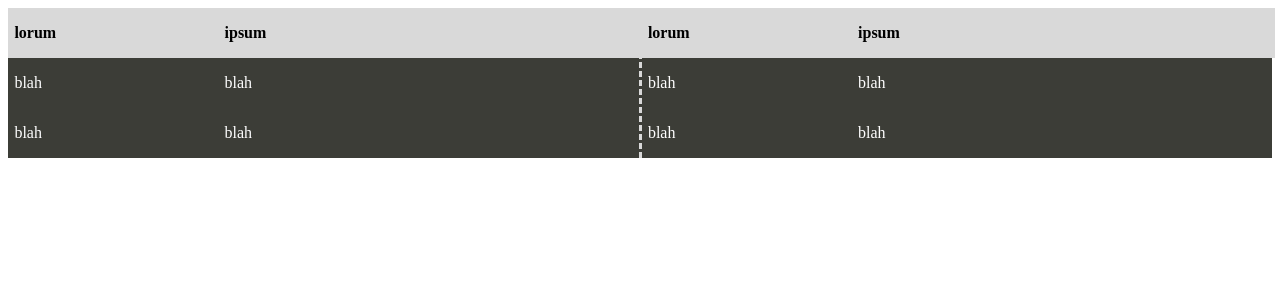
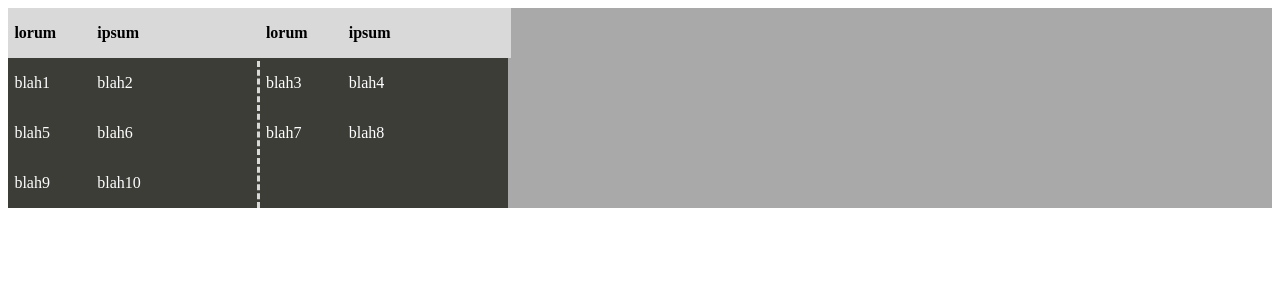
Before and after one commit to roclame12/ShadowSheet, a React (Vite) app: page / in a window 1280 px wide. Shown: the top 300 px of the page. Built offline with nearby package versions, Linux system fonts and the light colour scheme.

Commit message:
Small refactor that uses the right formula

```diff
--- a/src/App.tsx
+++ b/src/App.tsx
@@ -14,18 +14,26 @@ function App() {
 
   return (
     <main style={{backgroundColor: "darkgray"}}>
-        <Table header={["lorum", "ipsum"]} colTemplate="1fr 2fr" columns={2}>
+        <Table header={["lorum", "ipsum"]} colTemplate="1fr 2fr" columns={2} style={{width: "500px"}}>
             <Row>
-                <p>blah</p>
-                <p>blah</p>
+                <p>blah1</p>
+                <p>blah2</p>
             </Row>
             <Row>
-                <p>blah</p>
-                <p>blah</p>
+                <p>blah3</p>
+                <p>blah4</p>
             </Row>
             <Row>
-                <p>blah</p>
-                <p>blah</p>
+                <p>blah5</p>
+                <p>blah6</p>
+            </Row>
+            <Row>
+                <p>blah7</p>
+                <p>blah8</p>
+            </Row>
+            <Row>
+                <p>blah9</p>
+                <p>blah10</p>
             </Row>
         </Table>
 
--- a/src/components/Table.tsx
+++ b/src/components/Table.tsx
@@ -1,4 +1,4 @@
-import React, { ReactElement } from 'react';
+import React, { ReactElement, CSSProperties } from 'react';
 import "../CSS/components/Table.css"
 
 export interface TableProps {
@@ -6,12 +6,11 @@ export interface TableProps {
     header: string[];                           // the header for each column
     colTemplate: string;                        // The template on how the rows should be displayed. Uses grid-template-columns
     columns?: number;                           // the amount of columns that the table should display at once
+    style?: CSSProperties;
 }
 
 
-interface RowProps {
-    children: ReactElement[]  // the Child elements of the
-}
+interface RowProps { children: ReactElement[] }
 
 export function Row(props: RowProps) {
     return (
@@ -59,20 +58,21 @@ function Column(
 export default function Table(props: TableProps) {
     const components: Array<ReactElement> = []
     const numColumns = props.columns === undefined ? 1 : props.columns;
+    const tableStyle = props.style === undefined ? {} : props.style;
 
     for (let i = 0; i < numColumns; i++) {
         components.push(
             <Column header={props.header} key={i}>
                 {props.children.filter(
                     (_, j) => {
-                        return j % numColumns === 0
+                        return j % numColumns === i
                     })}
             </Column>
         )
     }
 
     return (
-        <div className="table-container">
+        <div className="table-container" style={tableStyle}>
             {components}
         </div>
     )
```
